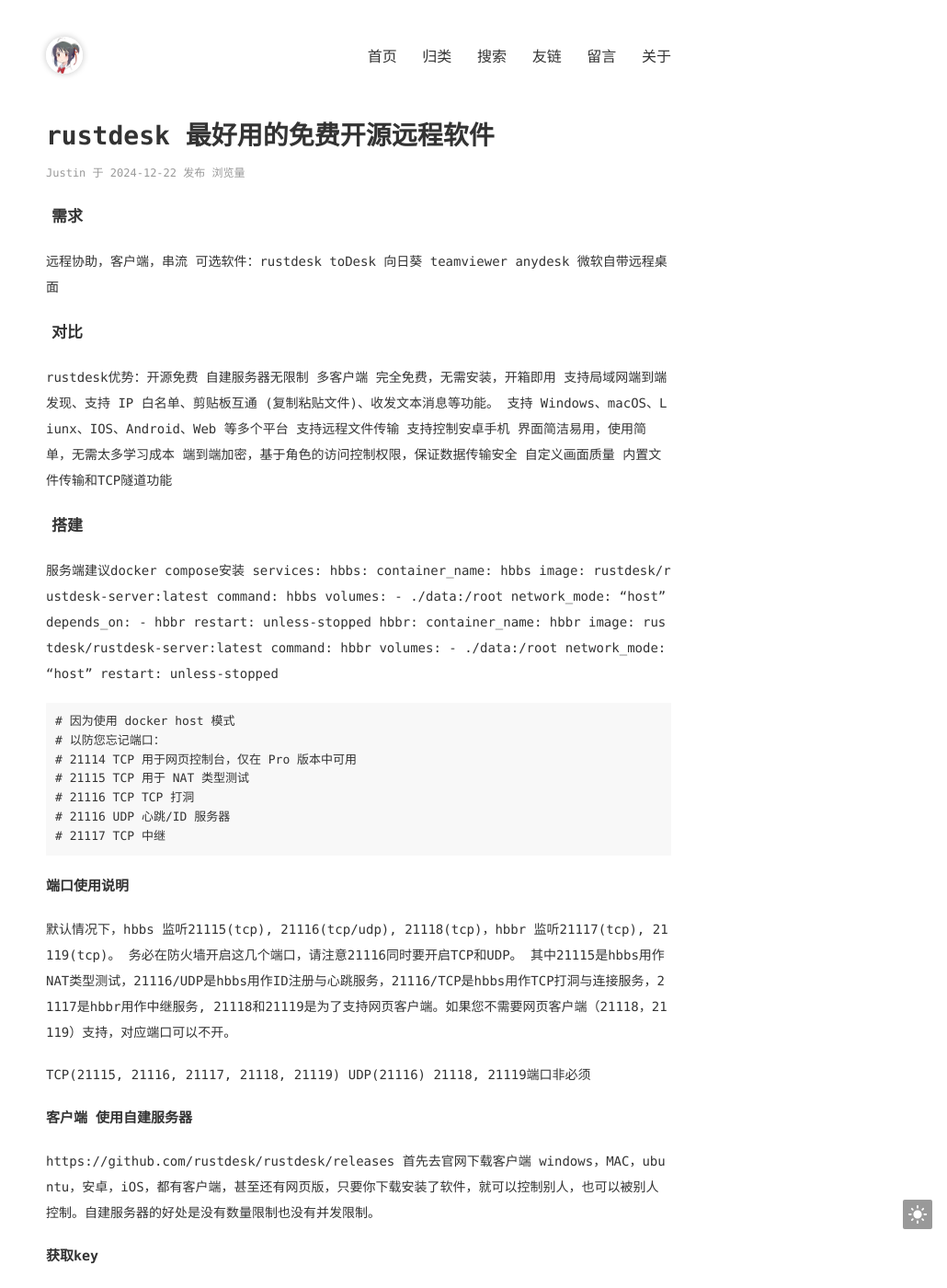
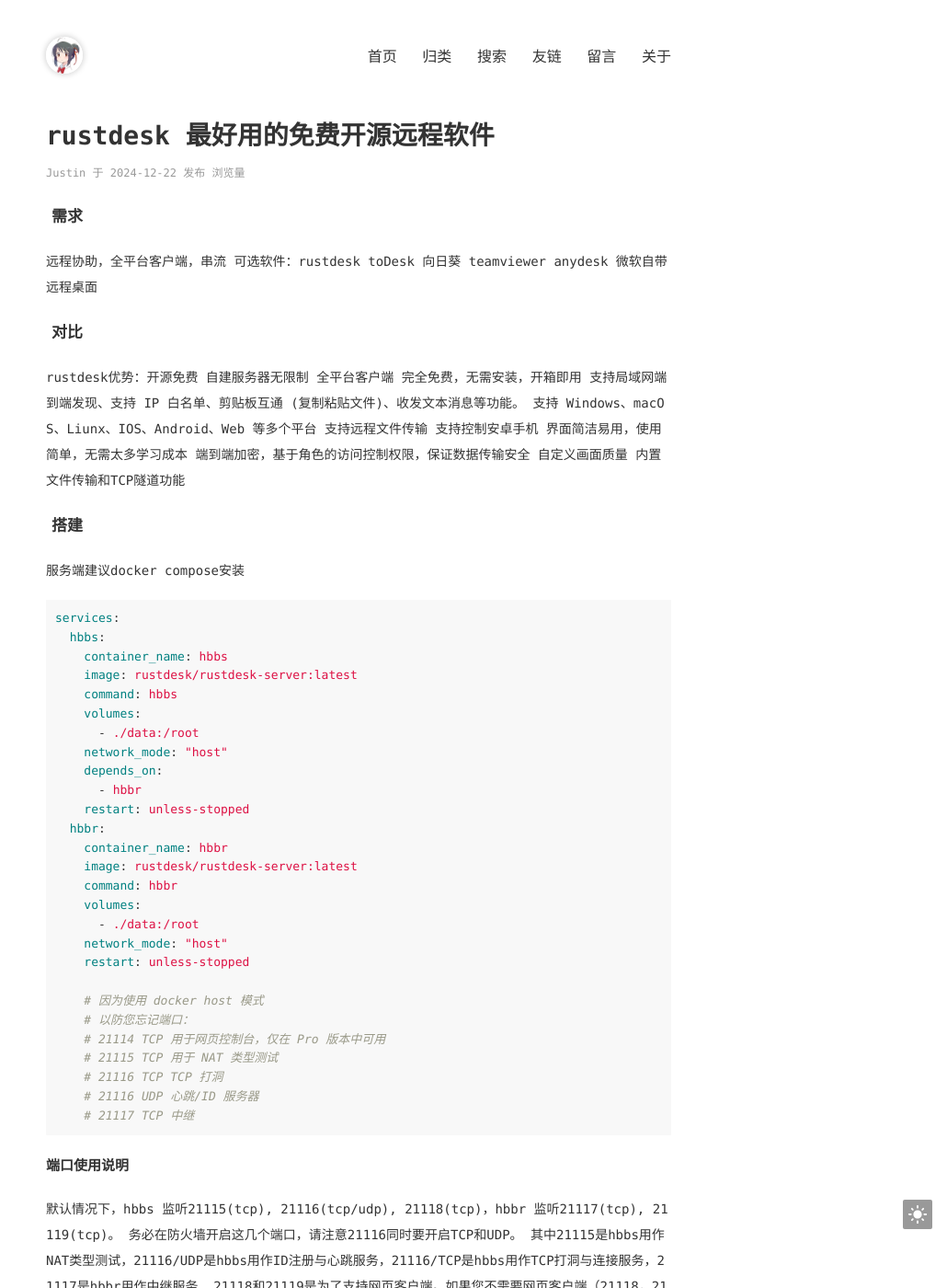
Before and after one commit to JustinHuber/justinhuber.github.io, a Jekyll site: the page built from _posts/2024-12-22-remote-desk-tool.md, in a window 1280 px wide and 1400 px high. Shown: the whole window at 92% size, without its empty margins (250-1280 px from the left). Built offline with Jekyll 4.4.1, drawn with Linux system fonts in a browser that asks for light colours; comment, search, counter and statistics services are not loaded.

Commit message:
Update 2024-12-22-remote-desk-tool.md

````diff
--- a/_posts/2024-12-22-remote-desk-tool.md
+++ b/_posts/2024-12-22-remote-desk-tool.md
@@ -1,15 +1,15 @@
 ---
 layout: mypost
 title: rustdesk 最好用的免费开源远程软件
-categories: [rustdesk, 远程桌面, 免费]
+categories: [rustdesk, 远程桌面, 免费,串流]
 ---
 
 # 需求
-远程协助，客户端，串流
+远程协助，全平台客户端，串流
 可选软件：rustdesk toDesk 向日葵 teamviewer anydesk 微软自带远程桌面
 
 # 对比
-rustdesk优势：开源免费 自建服务器无限制 多客户端
+rustdesk优势：开源免费 自建服务器无限制 全平台客户端
 完全免费，无需安装，开箱即用
 支持局域网端到端发现、支持 IP 白名单、剪贴板互通 (复制粘贴文件)、收发文本消息等功能。
 支持 Windows、macOS、Liunx、IOS、Android、Web 等多个平台
@@ -22,6 +22,7 @@ rustdesk优势：开源免费 自建服务器无限制 多客户端
 
 # 搭建
 服务端建议docker compose安装
+```yaml
 services:
   hbbs:
     container_name: hbbs
@@ -49,6 +50,7 @@ services:
     # 21116 TCP TCP 打洞
     # 21116 UDP 心跳/ID 服务器
     # 21117 TCP 中继
+```
 
 
 ### 端口使用说明
````
